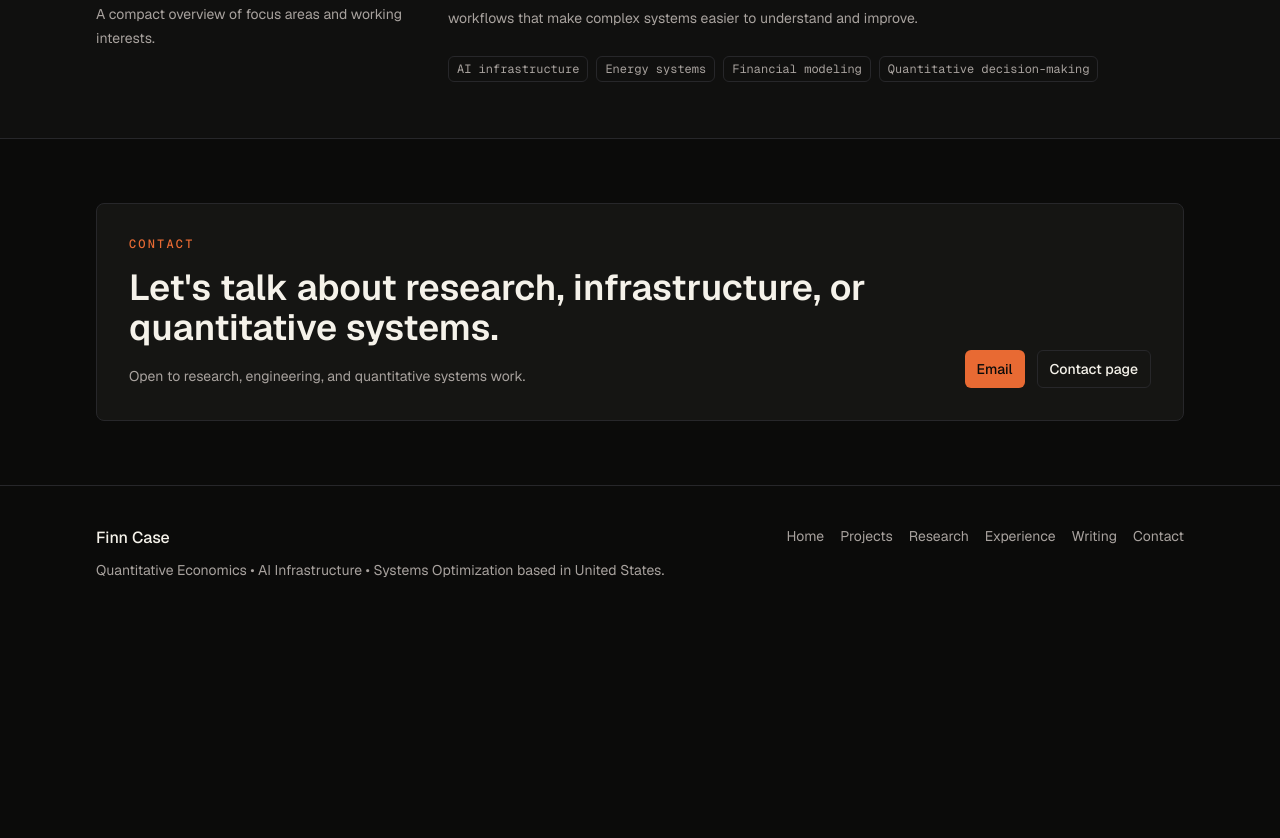
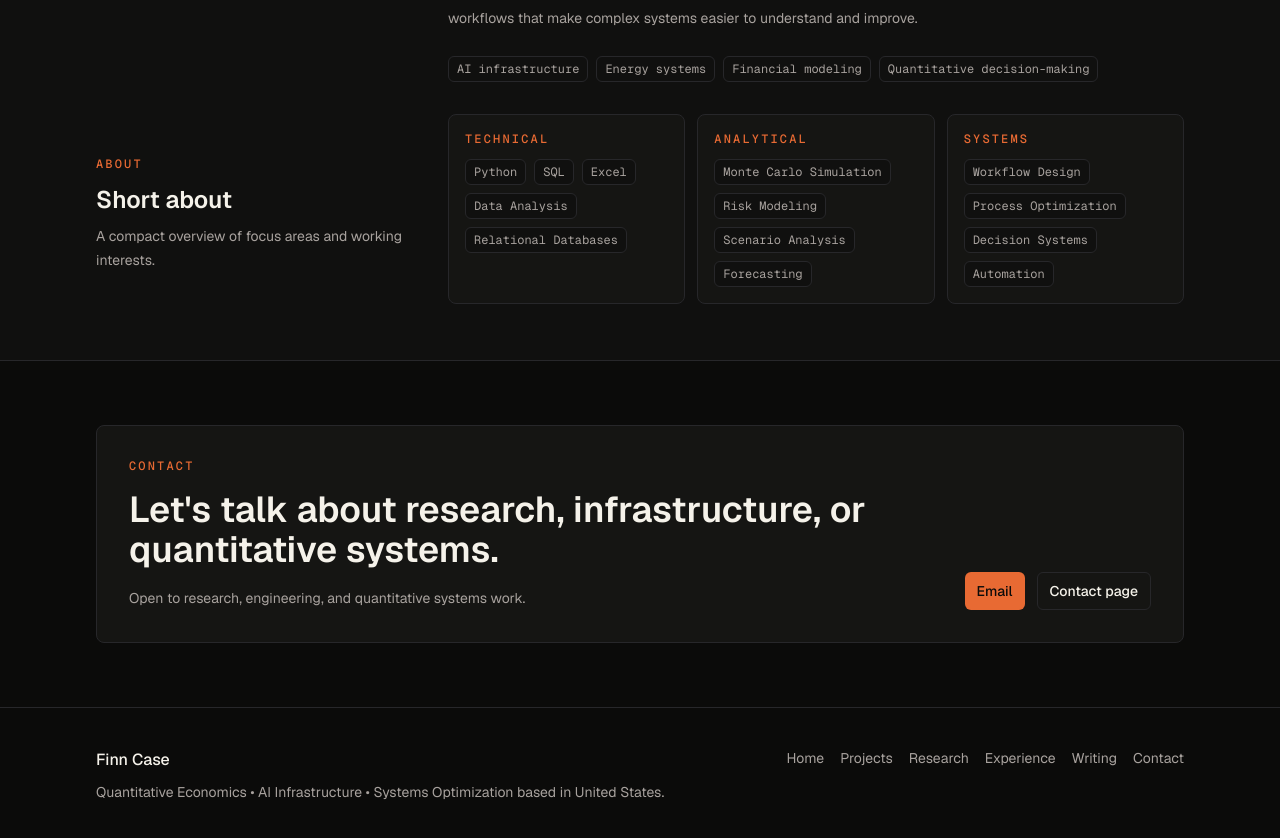
Before and after one commit to finnrcase/finn-portfolio, a Next.js app: page / in a window 1280 px wide. Shown: the part 4430-5268 px from the top of the page. Before the commit the page ends 5052 px from the top, so only its background shows below. Built offline with nearby package versions, Linux system fonts and the light colour scheme; no server answers.

Commit message:
Add profile skills section

```diff
--- a/app/page.tsx
+++ b/app/page.tsx
@@ -99,6 +99,23 @@ export default function Home() {
                   <Tag key={area}>{area}</Tag>
                 ))}
               </div>
+              <div className="mt-8 grid gap-3 sm:grid-cols-3">
+                {profile.skills.map((skillGroup) => (
+                  <div
+                    key={skillGroup.category}
+                    className="rounded-lg border border-line bg-panel p-4"
+                  >
+                    <h3 className="font-mono text-xs font-medium uppercase tracking-[0.18em] text-accent">
+                      {skillGroup.category}
+                    </h3>
+                    <div className="mt-3 flex flex-wrap gap-2">
+                      {skillGroup.items.map((skill) => (
+                        <Tag key={skill}>{skill}</Tag>
+                      ))}
+                    </div>
+                  </div>
+                ))}
+              </div>
             </div>
           </div>
         </Container>
--- a/data/profile.ts
+++ b/data/profile.ts
@@ -9,6 +9,10 @@ export type Profile = {
   resumePdf: string;
   availability: string;
   focusAreas: string[];
+  skills: {
+    category: string;
+    items: string[];
+  }[];
 };
 
 // Paste your top-level LinkedIn/Notion profile content here.
@@ -32,4 +36,30 @@ My portfolio focuses on technical projects, research, and tools that connect rig
     "Financial modeling",
     "Quantitative decision-making",
   ],
+  // Paste skill groups from your resume, LinkedIn, or Notion here.
+  // Keep categories short, then add/remove items as your toolkit changes.
+  skills: [
+    {
+      category: "Technical",
+      items: ["Python", "SQL", "Excel", "Data Analysis", "Relational Databases"],
+    },
+    {
+      category: "Analytical",
+      items: [
+        "Monte Carlo Simulation",
+        "Risk Modeling",
+        "Scenario Analysis",
+        "Forecasting",
+      ],
+    },
+    {
+      category: "Systems",
+      items: [
+        "Workflow Design",
+        "Process Optimization",
+        "Decision Systems",
+        "Automation",
+      ],
+    },
+  ],
 };
```
